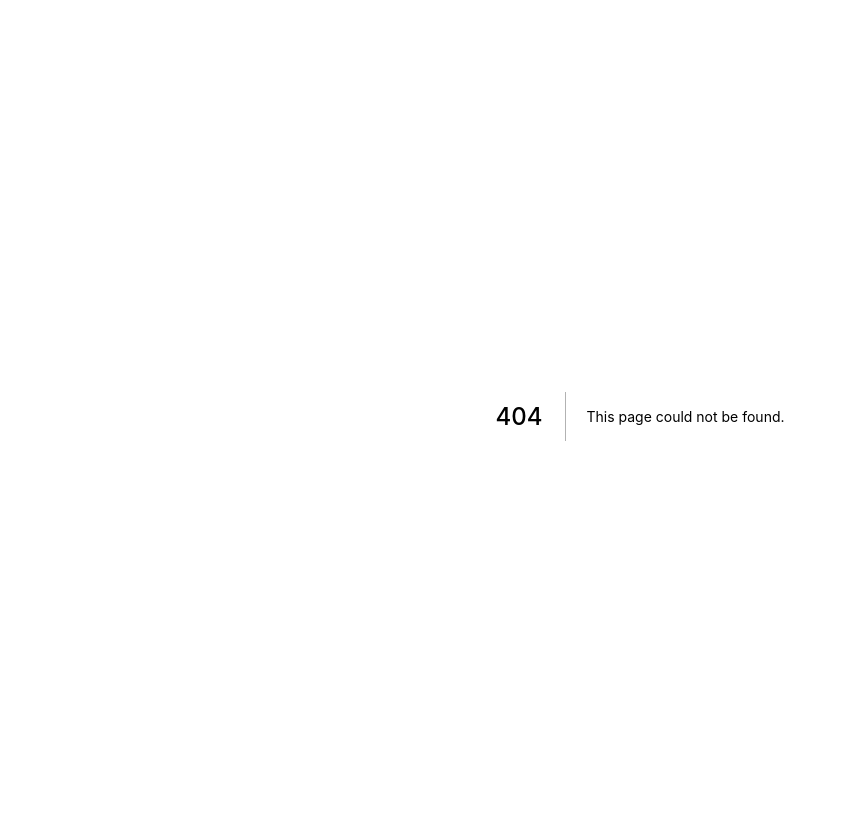
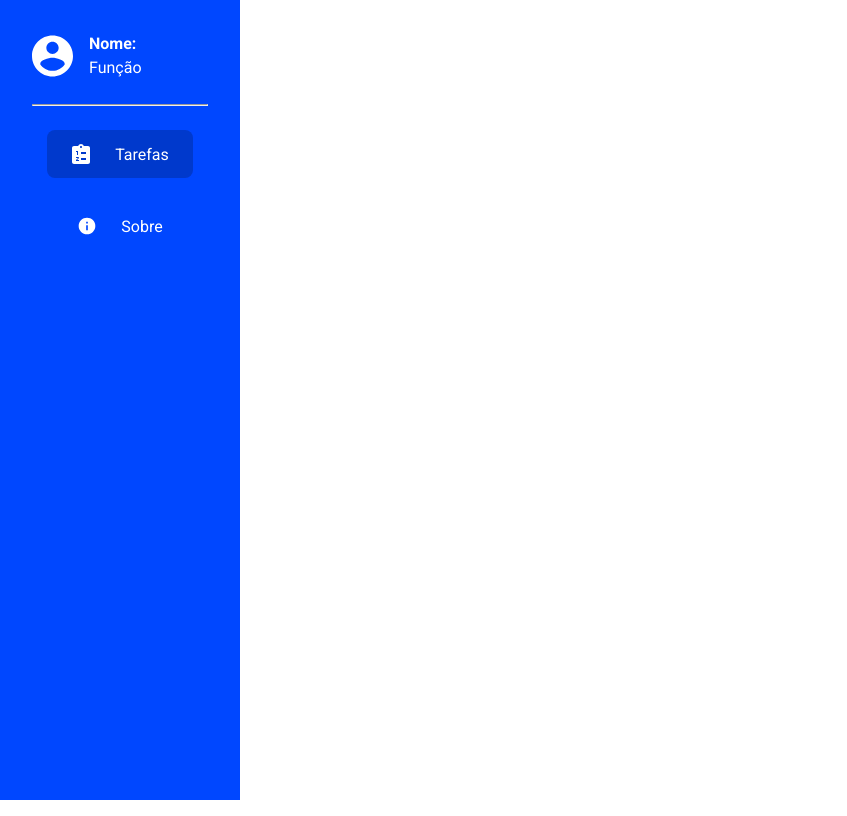
Before and after one commit to ThomasDixini/Teste-Wls, a Next.js app: page /aboutus in a window 1280 px wide. Before the commit this address had no page. Shown: the whole page, without its empty margins (0-847 px from the left). Built offline with nearby package versions, Linux system fonts and the light colour scheme.

Commit message:
Acrescentando troca de páginas

```diff
--- a/src/components/AsideMenu/AsideMenu.tsx
+++ b/src/components/AsideMenu/AsideMenu.tsx
@@ -1,5 +1,5 @@
+import  Link  from 'next/link'
 import { Container } from "./styles";
-
 
 export function AsideMenu(props) {
 
@@ -14,15 +14,19 @@ export function AsideMenu(props) {
                     </div>
                 </div>
                 <hr />
+                <Link href="/">
                     <a className="active" onClick={props.closeMenu}>
                         <img src="/images/list.svg" alt="Logo de Tarefas" />
                         <p> Tarefas </p>
                     </a>
+                </Link>
 
+                <Link href="/aboutus">
                     <a>
                         <img src="/images/information.svg" alt="Logo de informação" />
                         <p> Sobre </p>
                     </a>
+                </Link>
             </nav>
         </Container>
     );
--- a/src/components/Header/Header.tsx
+++ b/src/components/Header/Header.tsx
@@ -7,9 +7,6 @@ interface HeaderProps {
 
 export function Header({ openMenu }: HeaderProps) {
 
-
-
-
     return(
         <Container onClick={openMenu}>
             <img src="/images/menu.svg" alt="Botão do menu"  />
--- /dev/null
+++ b/src/pages/aboutus.tsx
@@ -0,0 +1,10 @@
+import { AsideMenu } from "../components/AsideMenu/AsideMenu";
+
+
+
+export default function AboutUs() {
+    return(
+        <AsideMenu>
+        </AsideMenu>
+    );
+}
```
Lines whose indentation alone changed are shown as unchanged.
